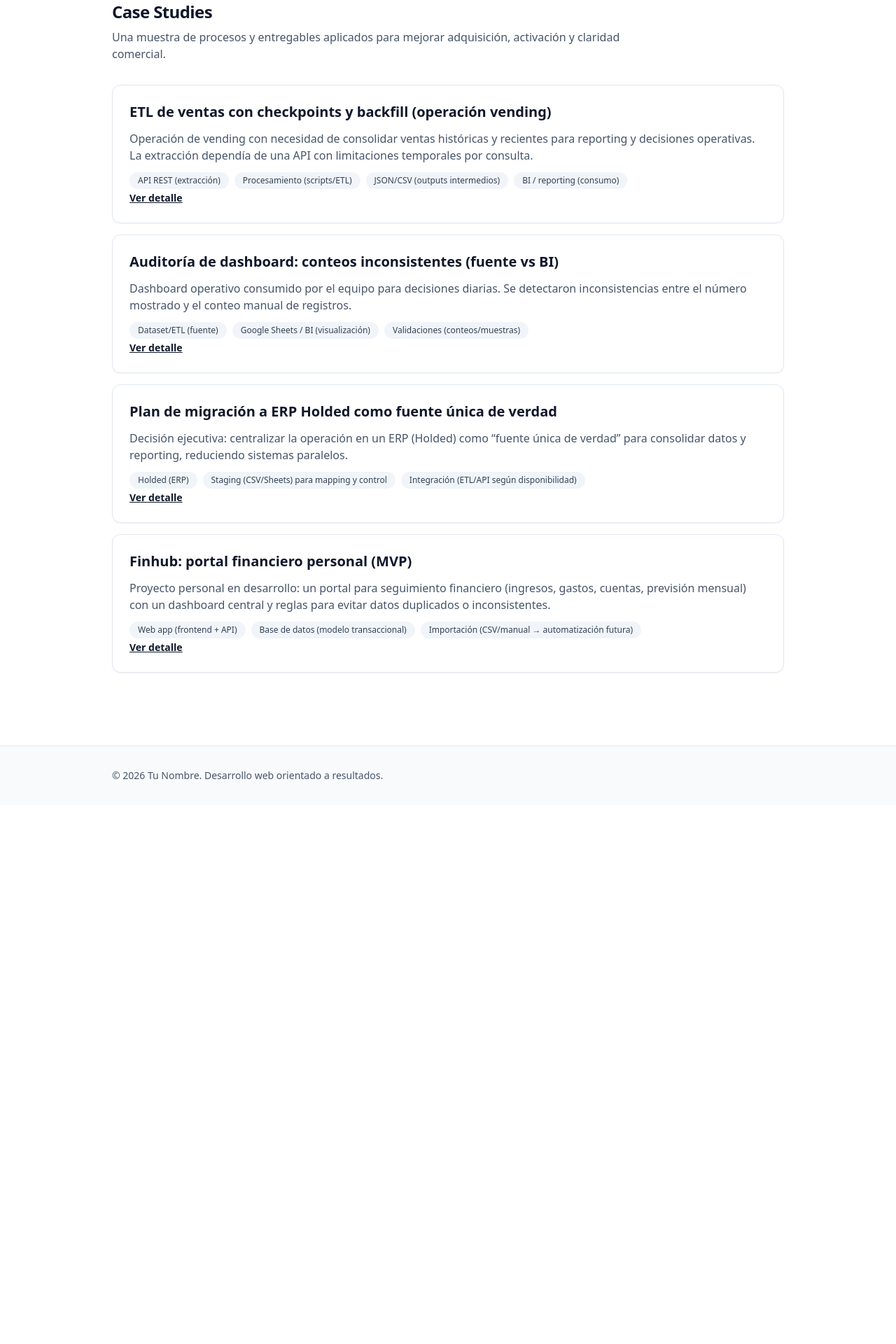
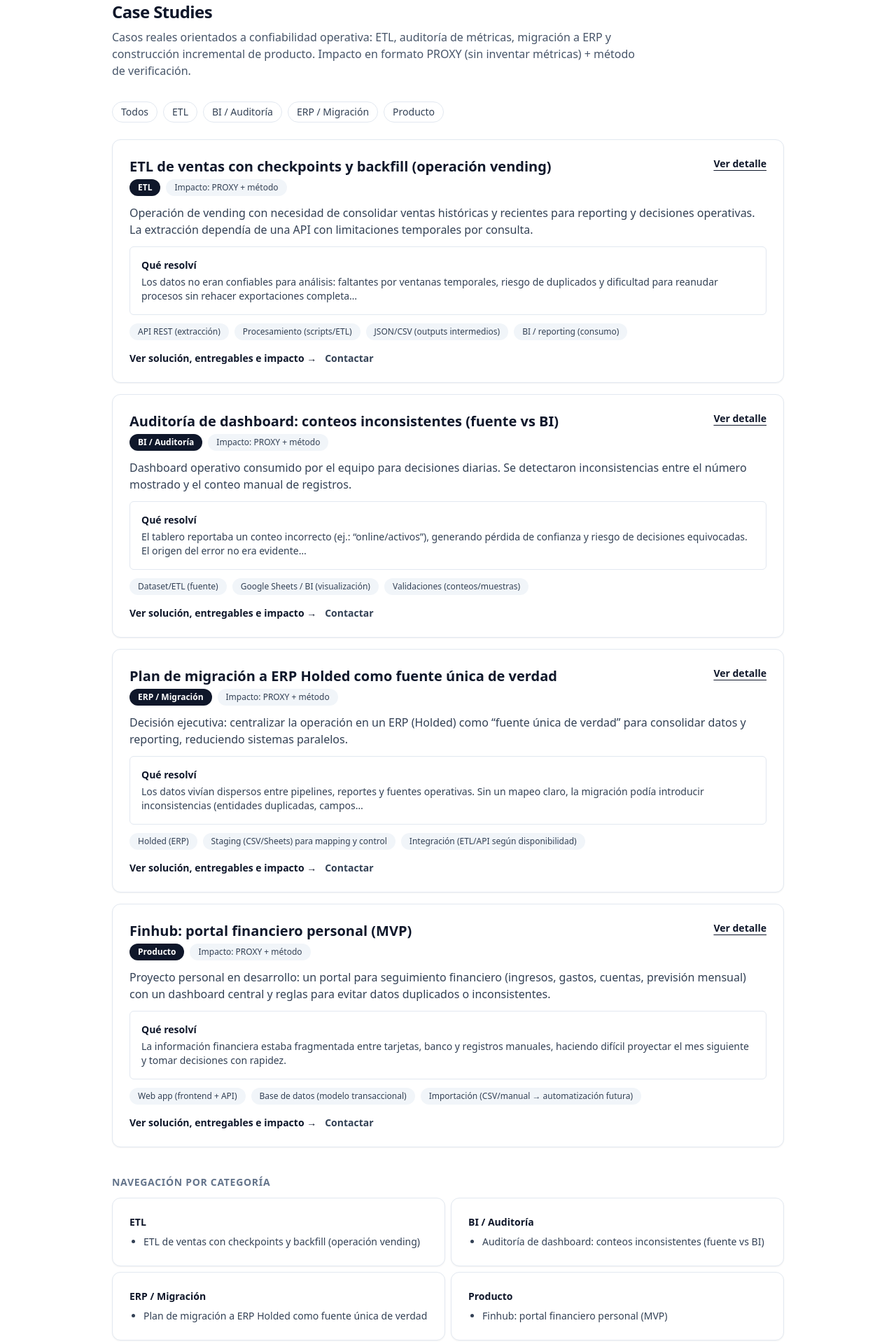
Before and after one commit to Maurito27/PORTFOLIO, a Next.js app: page /case-studies in a window 1280 px wide. Shown: the part 100-2020 px from the top of the page at 70% size. Before the commit the page ends 1250 px from the top, so only its background shows below. Built offline with nearby package versions, Linux system fonts and the light colour scheme.

Commit message:
Enhance case studies page with new features and descriptions
Updated the page metadata and improved the description for clarity. Added functions to infer categories and extract text.

```diff
--- a/app/case-studies/page.tsx
+++ b/app/case-studies/page.tsx
@@ -5,21 +5,94 @@ import { SectionIntro } from '@/components/SectionIntro';
 
 export const metadata: Metadata = {
   title: 'Case Studies',
-  description: 'Lista de proyectos con contexto, solución aplicada e impacto documentado.'
+  description: 'Casos reales: problema, restricciones, solución, entregables e impacto (PROXY con método).'
 };
 
+type Categoria = 'ETL' | 'BI / Auditoría' | 'ERP / Migración' | 'Producto';
+
+function inferirCategoria(slug: string): Categoria {
+  if (slug.includes('etl') || slug.includes('checkpoints') || slug.includes('backfill')) return 'ETL';
+  if (slug.includes('auditoria') || slug.includes('dashboard')) return 'BI / Auditoría';
+  if (slug.includes('holded') || slug.includes('migracion') || slug.includes('ssot')) return 'ERP / Migración';
+  return 'Producto';
+}
+
+function extracto(texto: string, max = 170) {
+  const limpio = texto.replace(/\s+/g, ' ').trim();
+  if (limpio.length <= max) return limpio;
+  return `${limpio.slice(0, max).trimEnd()}…`;
+}
+
+const categoriasOrdenadas: Categoria[] = ['ETL', 'BI / Auditoría', 'ERP / Migración', 'Producto'];
+
 export default function CaseStudiesPage() {
+  // Filtro por querystring simple (sin estado ni client components)
+  // Ej: /case-studies?cat=ETL
+  // Nota: en App Router, para leer searchParams necesitas recibirlos como prop.
+  // Para mantener este archivo como Server Component sin cambios mayores,
+  // ofrecemos links de filtro que apuntan a anchors en vez de querystring.
+  // Si querés filtro real por URL, lo hacemos en la siguiente iteración.
   return (
-    <div>
+    <div className="space-y-6">
       <SectionIntro
         title="Case Studies"
-        description="Una muestra de procesos y entregables aplicados para mejorar adquisición, activación y claridad comercial."
+        description="Casos reales orientados a confiabilidad operativa: ETL, auditoría de métricas, migración a ERP y construcción incremental de producto. Impacto en formato PROXY (sin inventar métricas) + método de verificación."
       />
-      <div className="grid gap-4">
-        {caseStudies.map((study) => (
+
+      {/* Filtros (anclas) */}
+      <div className="flex flex-wrap gap-2">
+        <a href="#todos" className="rounded-full border border-slate-200 bg-white px-3 py-1 text-sm text-slate-700 hover:bg-slate-50">
+          Todos
+        </a>
+        {categoriasOrdenadas.map((cat) => (
+          <a
+            key={cat}
+            href={`#${cat.toLowerCase().replace(/\s+/g, '-').replace('/', '').replace('--', '-')}`}
+            className="rounded-full border border-slate-200 bg-white px-3 py-1 text-sm text-slate-700 hover:bg-slate-50"
+          >
+            {cat}
+          </a>
+        ))}
+      </div>
+
+      <div id="todos" className="grid gap-4">
+        {caseStudies.map((study) => {
+          const categoria = inferirCategoria(study.slug);
+
+          return (
             <article key={study.slug} className="card space-y-3">
+              {/* Header */}
+              <div className="flex flex-col gap-2 sm:flex-row sm:items-start sm:justify-between">
+                <div className="space-y-1">
                   <h2 className="text-xl font-semibold text-slate-900">{study.titulo}</h2>
-            <p className="text-slate-600">{study.contexto}</p>
+                  <div className="flex flex-wrap gap-2">
+                    <span className="rounded-full bg-slate-900 px-3 py-1 text-xs font-semibold text-white">
+                      {categoria}
+                    </span>
+                    <span className="rounded-full bg-slate-100 px-3 py-1 text-xs text-slate-700">
+                      Impacto: PROXY + método
+                    </span>
+                  </div>
+                </div>
+
+                <Link
+                  href={`/case-studies/${study.slug}`}
+                  className="text-sm font-semibold text-slate-900 underline underline-offset-4"
+                >
+                  Ver detalle
+                </Link>
+              </div>
+
+              {/* Contexto */}
+              <p className="text-slate-700">{study.contexto}</p>
+
+              {/* Qué resolví (extracto del problema) */}
+              <div className="rounded-md border border-slate-200 bg-white p-4">
+                <p className="text-sm font-semibold text-slate-900">Qué resolví</p>
+                <p className="mt-1 text-sm text-slate-700">{extracto(study.problema)}</p>
+              </div>
+
+              {/* Stack (chips) */}
               <div className="flex flex-wrap gap-2">
                 {study.stack.map((tech) => (
                   <span key={tech} className="rounded-full bg-slate-100 px-3 py-1 text-xs text-slate-700">
@@ -27,12 +100,46 @@ export default function CaseStudiesPage() {
                   </span>
                 ))}
               </div>
-            <Link href={`/case-studies/${study.slug}`} className="text-sm font-semibold text-slate-900 underline">
-              Ver detalle
+
+              {/* Micro-CTA */}
+              <div className="flex flex-wrap gap-3 pt-1">
+                <Link href={`/case-studies/${study.slug}`} className="text-sm font-semibold text-slate-900 hover:underline">
+                  Ver solución, entregables e impacto →
                 </Link>
+                <Link href="/contacto" className="text-sm font-semibold text-slate-700 hover:underline">
+                  Contactar
+                </Link>
+              </div>
             </article>
+          );
+        })}
+      </div>
+
+      {/* Secciones ancla para “filtro” visual */}
+      <section className="space-y-3 pt-4">
+        <h3 className="text-sm font-semibold uppercase tracking-wider text-slate-500">Navegación por categoría</h3>
+        <div className="grid gap-2 sm:grid-cols-2">
+          {categoriasOrdenadas.map((cat) => {
+            const id = cat.toLowerCase().replace(/\s+/g, '-').replace('/', '').replace('--', '-');
+            const items = caseStudies.filter((s) => inferirCategoria(s.slug) === cat);
+
+            return (
+              <div key={cat} id={id} className="card space-y-2">
+                <p className="text-sm font-semibold text-slate-900">{cat}</p>
+                <ul className="list-disc space-y-1 pl-5 text-sm text-slate-700">
+                  {items.map((s) => (
+                    <li key={s.slug}>
+                      <Link href={`/case-studies/${s.slug}`} className="hover:underline">
+                        {s.titulo}
+                      </Link>
+                    </li>
                   ))}
+                </ul>
               </div>
+            );
+          })}
+        </div>
+      </section>
     </div>
   );
 }
```
Lines whose indentation alone changed are shown as unchanged.
